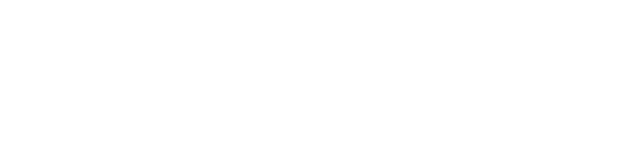
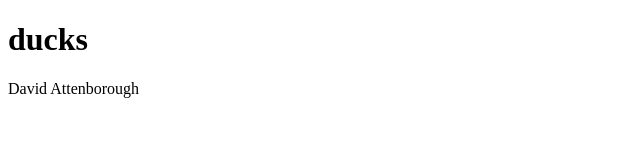
Before and after one commit to jagstryder/ARS, a plain HTML site: page index.html in a window 1280 px wide. Shown: the whole page, without its empty margins (0-640 px from the left). Drawn offline with Linux system fonts and the light colour scheme.

Commit message:
Initial_1

```diff
--- a/index.html
+++ b/index.html
@@ -1,7 +1,25 @@
 <!DOCTYPE html>
 <html>
-<head>
-  <title>ARS</title>
-<head>
+  <head>
+    <title>ARS</title>
+  <head>
+  <body>
+
+    <h1> ducks </h1>
+      <p>David Attenborough</p>
+
+
+
+
+
+
+
+
+
+
+
+  </body>
+
+
 
 </html>
```
